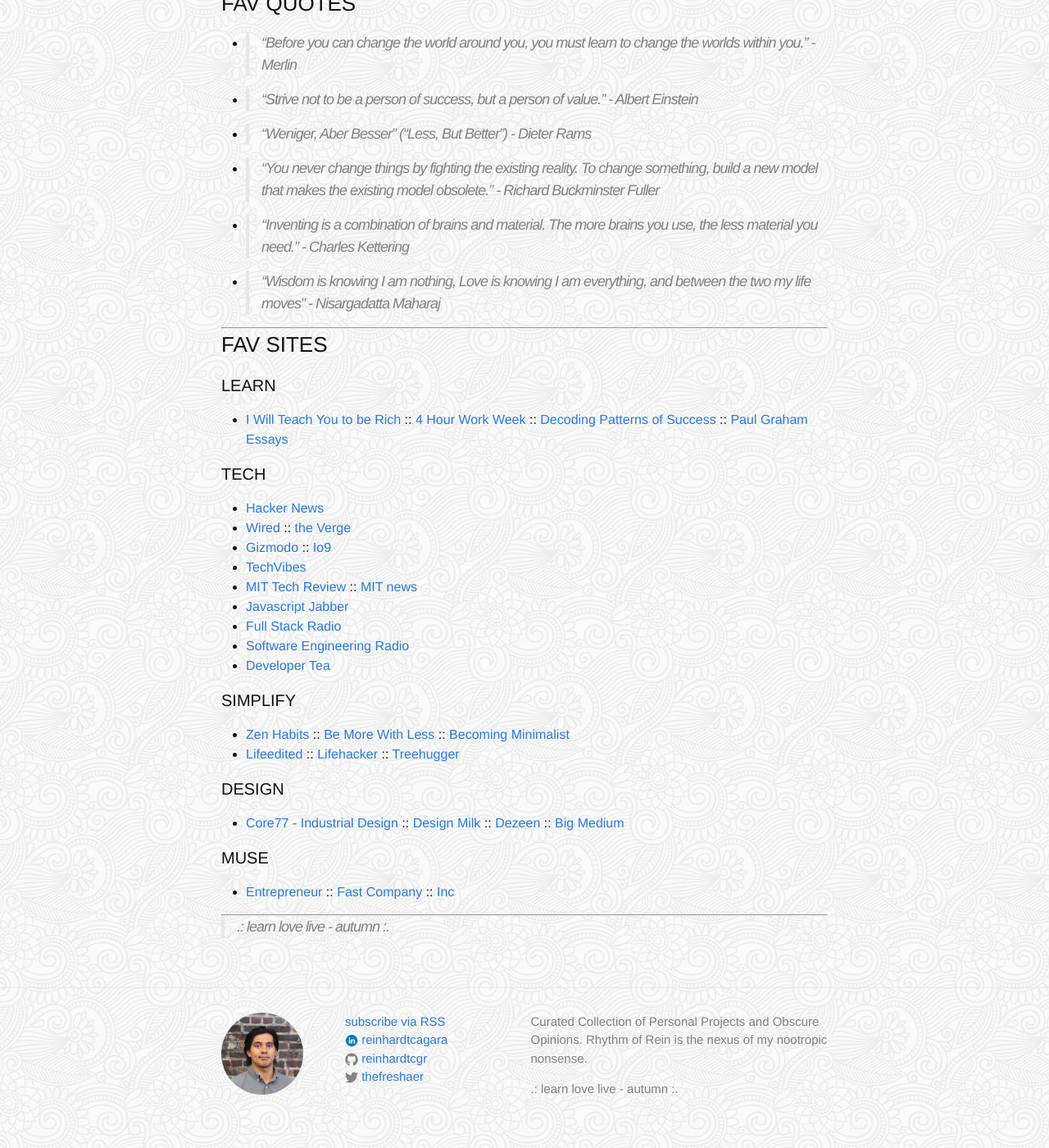
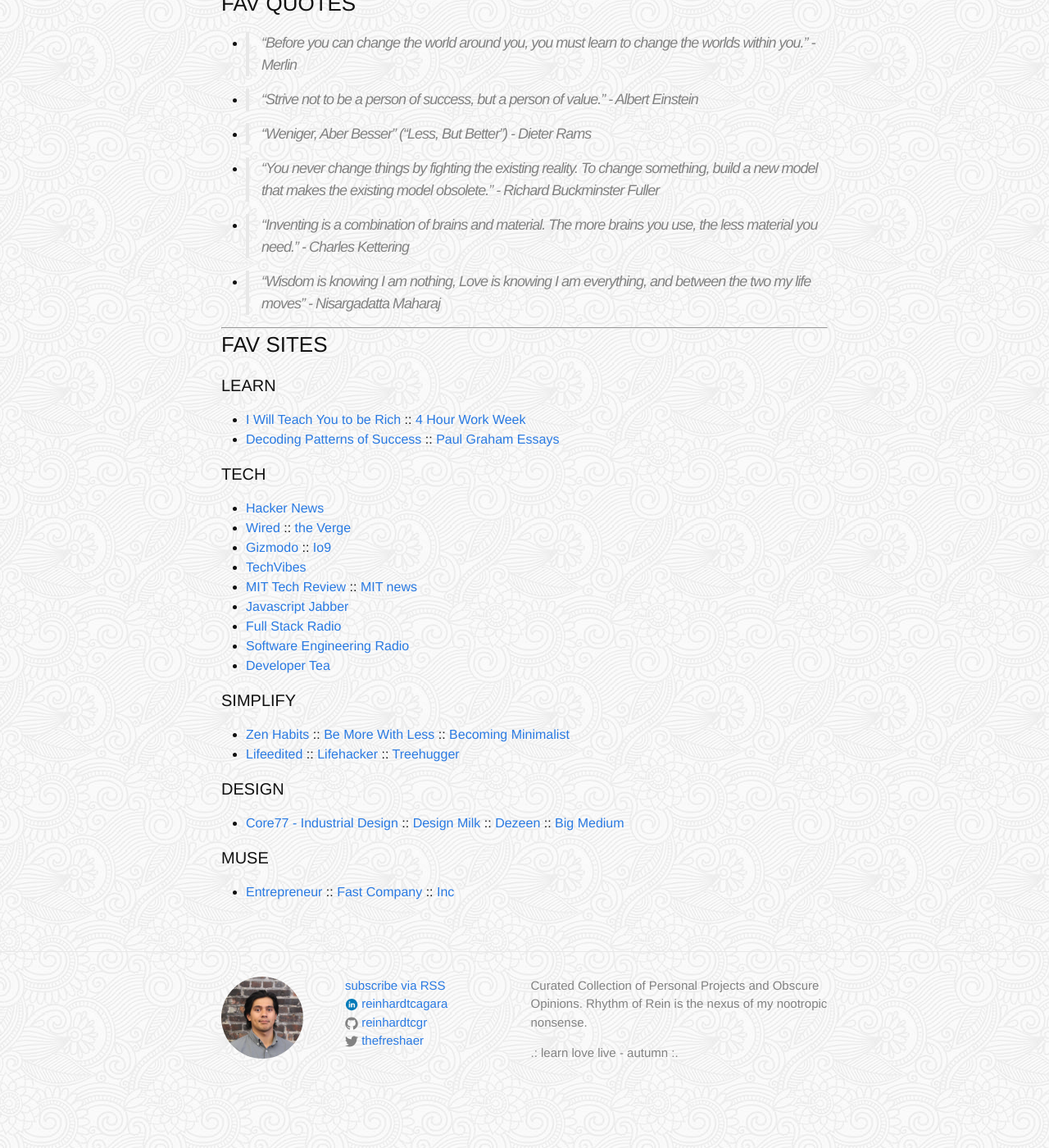
Before and after one commit to reinhardt021/reinhardt021.github.io, a Jekyll site: the page built from about.md, in a window 1280 px wide and 1400 px high, scrolled down 942 px. Shown: the whole window at 82% size. Built offline with Jekyll 4.4.1, drawn with Linux system fonts in a browser that asks for light colours.

```diff
--- a/about.md
+++ b/about.md
@@ -32,7 +32,8 @@
 ### FAV SITES
 
 #### LEARN
-- <a href="http://www.iwillteachyoutoberich.com/blog/"> I Will Teach You to be Rich </a> :: <a href="http://fourhourworkweek.com/blog/"> 4 Hour Work Week </a> :: <a href="http://calnewport.com/blog/"> Decoding Patterns of Success </a> :: <a href="http://www.paulgraham.com/articles.html"> Paul Graham Essays </a>
+- <a href="http://www.iwillteachyoutoberich.com/blog/"> I Will Teach You to be Rich </a> :: <a href="http://fourhourworkweek.com/blog/"> 4 Hour Work Week </a>
+- <a href="http://calnewport.com/blog/"> Decoding Patterns of Success </a> :: <a href="http://www.paulgraham.com/articles.html"> Paul Graham Essays </a>
 
 #### TECH
 - <a href="https://news.ycombinator.com/"> Hacker News </a>
@@ -54,7 +55,3 @@
 
 #### MUSE
 - <a href= "http://www.entrepreneur.com/">Entrepreneur</a> :: <a href="http://www.fastcompany.com/">Fast Company</a> :: <a href="http://www.inc.com/">Inc</a>
-
----------
-
-> .: _learn love live - autumn_ :.
```
